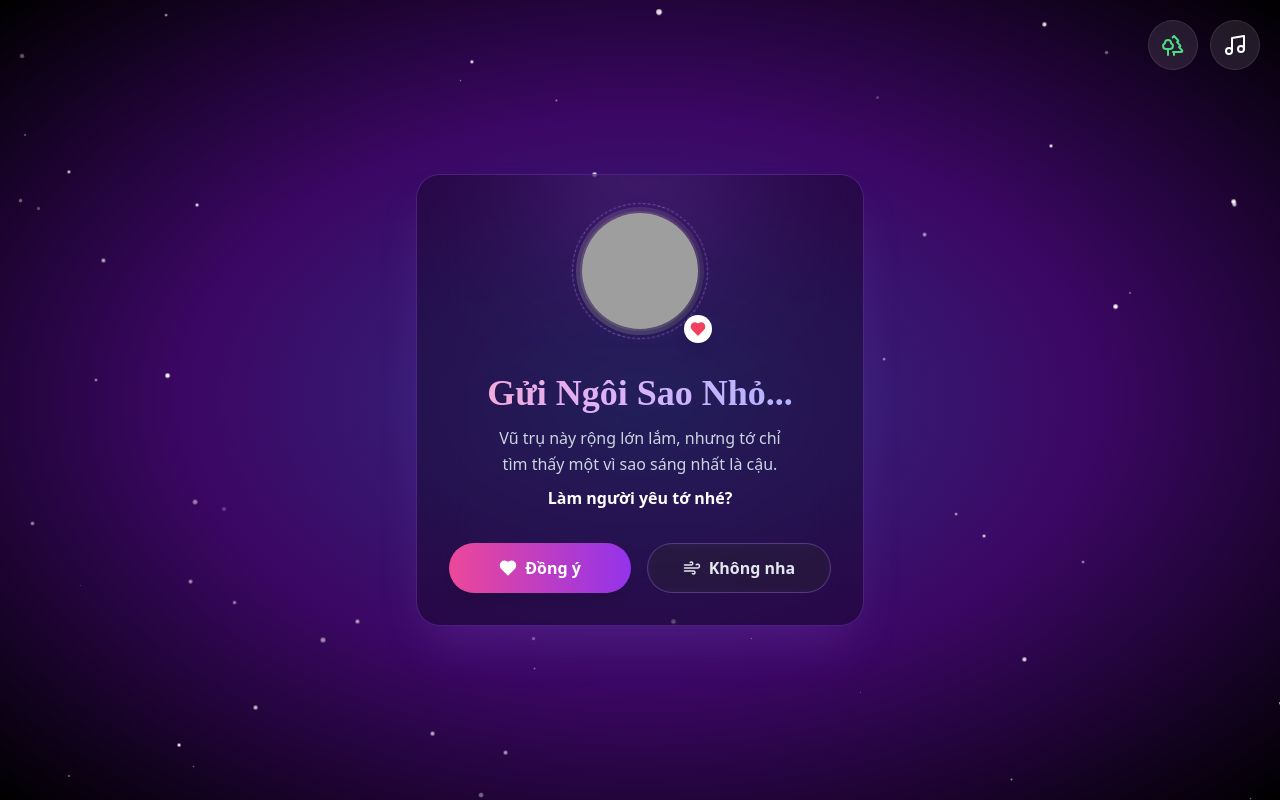
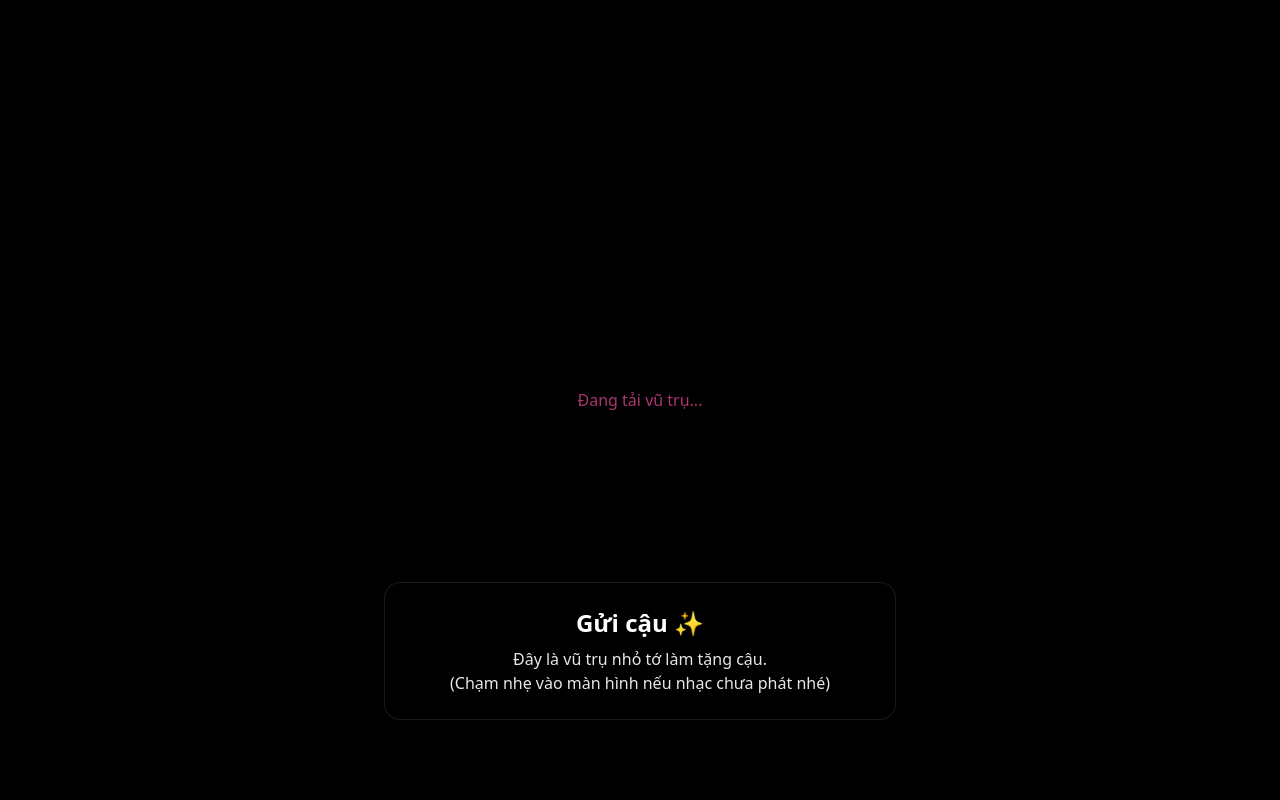
Before and after one commit to nguyennhatlong-offcial/love1, a React (Vite) app: page / in a window 1280 px wide. Built offline with nearby package versions, Linux system fonts and the light colour scheme; grey boxes are pictures that could not be loaded.

Commit message:
Update App.tsx

```diff
--- a/src/App.tsx
+++ b/src/App.tsx
@@ -1,239 +1,84 @@
 import React, { useState, useEffect, useRef } from 'react';
-import { motion, AnimatePresence } from 'framer-motion';
-import { Heart, Music, Leaf, Flower2, Stars, Moon, Trees, Wind } from 'lucide-react';
-import confetti from 'canvas-confetti';
-
-// --- CẤU HÌNH ẢNH & NHẠC ---
-const YOUR_CRUSH_IMAGE = "https://i.ibb.co/whNW2ZGd/20200503-103535.jpg";
-const MUSIC_URL = "https://files.catbox.moe/52jlxf.mp3";
-
-// --- 1. BACKGROUND VŨ TRỤ (Particle Sao) ---
-const UniverseBackground = () => {
-  const stars = Array.from({ length: 60 }).map((_, i) => ({
-    id: i,
-    top: `${Math.random() * 100}%`,
-    left: `${Math.random() * 100}%`,
-    size: Math.random() * 3 + 1,
-    duration: Math.random() * 3 + 2,
-    delay: Math.random() * 5,
-  }));
-
-  return (
-    <div className="absolute inset-0 overflow-hidden pointer-events-none">
-      {stars.map((star) => (
-        <motion.div
-          key={star.id}
-          className="absolute bg-white rounded-full opacity-70"
-          style={{ top: star.top, left: star.left, width: star.size, height: star.size }}
-          animate={{ opacity: [0.2, 1, 0.2], scale: [1, 1.5, 1] }}
-          transition={{ duration: star.duration, repeat: Infinity, delay: star.delay }}
-        />
-      ))}
-    </div>
-  );
-};
-
-// --- 2. BACKGROUND THIÊN NHIÊN (Lá & Đom đóm) ---
-const NatureBackground = () => {
-  const items = Array.from({ length: 40 }).map((_, i) => ({
-    id: i,
-    x: Math.random() * 100,
-    y: Math.random() * 100,
-    type: Math.random() > 0.5 ? 'leaf' : 'firefly',
-    duration: Math.random() * 10 + 10,
-  }));
-
-  return (
-    <div className="absolute inset-0 overflow-hidden pointer-events-none">
-      {items.map((item) => (
-        <motion.div
-          key={item.id}
-          className={`absolute ${item.type === 'firefly' ? 'w-2 h-2 bg-yellow-400 blur-sm rounded-full' : 'text-emerald-300/40'}`}
-          style={{ left: `${item.x}%`, top: `${item.y}%` }}
-          animate={{
-            y: [0, -100, 0],
-            x: [0, Math.random() * 50 - 25, 0],
-            opacity: [0, 1, 0],
-            rotate: item.type === 'leaf' ? 360 : 0
-          }}
-          transition={{ duration: item.duration, repeat: Infinity, ease: "linear" }}
-        >
-          {item.type === 'leaf' && (Math.random() > 0.5 ? <Leaf size={20} /> : <Flower2 size={16} />)}
-        </motion.div>
-      ))}
-    </div>
-  );
-};
+import { motion } from 'framer-motion';
+// Nếu em có component Canvas/Vũ trụ, hãy import ở đây (ví dụ: import Universe from './Universe';)
 
 export default function App() {
-  const [theme, setTheme] = useState<'universe' | 'nature'>('universe'); // Mặc định là Vũ trụ
-  const [isAccepted, setIsAccepted] = useState(false);
-  const [isPlaying, setIsPlaying] = useState(false);
-  const audioRef = useRef<HTMLAudioElement | null>(null);
+  const audioRef = useRef<HTMLAudioElement>(null);
+  const [isAudioPlaying, setIsAudioPlaying] = useState(false);
 
-  // --- LOGIC MÀU SẮC THEO THEME ---
-  const colors = {
-    universe: {
-      bg: "bg-[radial-gradient(ellipse_at_center,_var(--tw-gradient-stops))] from-indigo-900 via-purple-950 to-black",
-      cardBorder: "border-purple-500/30",
-      glow: "bg-purple-500/40",
-      textGradient: "from-pink-300 via-purple-300 to-indigo-300",
-      btnPrimary: "from-pink-500 to-purple-600",
-      btnSecondary: "border-purple-400/30 hover:bg-purple-500/20",
-      shadow: "shadow-purple-500/20",
-      iconColor: "text-purple-300"
-    },
-    nature: {
-      bg: "bg-[radial-gradient(ellipse_at_top,_var(--tw-gradient-stops))] from-emerald-900 via-green-950 to-black",
-      cardBorder: "border-emerald-500/30",
-      glow: "bg-emerald-500/40",
-      textGradient: "from-emerald-300 via-green-200 to-teal-300",
-      btnPrimary: "from-emerald-500 to-green-600",
-      btnSecondary: "border-emerald-400/30 hover:bg-emerald-500/20",
-      shadow: "shadow-emerald-500/20",
-      iconColor: "text-emerald-300"
+  useEffect(() => {
+    // Hàm xử lý phát nhạc
+    const playMusic = async () => {
+      if (audioRef.current && !isAudioPlaying) {
+        audioRef.current.volume = 0.5; // Âm lượng 50%
+        try {
+          await audioRef.current.play();
+          setIsAudioPlaying(true);
+        } catch (err) {
+          console.log("Trình duyệt chặn Autoplay, chờ tương tác người dùng...");
+        }
       }
     };
 
-  const currentTheme = colors[theme];
+    // 1. Thử phát ngay lập tức khi load xong
+    playMusic();
 
-  // --- XỬ LÝ NHẠC ---
-  useEffect(() => {
-    const startAudio = () => {
-      if (audioRef.current) {
-        audioRef.current.play().then(() => setIsPlaying(true)).catch(() => {});
+    // 2. Bẫy sự kiện: Nếu bước 1 thất bại, chỉ cần người dùng chạm/click bất kỳ đâu là nhạc phát ngay
+    const handleInteraction = () => {
+      playMusic();
+      // Sau khi phát được rồi thì gỡ sự kiện ra cho nhẹ máy
+      if (audioRef.current && !audioRef.current.paused) {
+        window.removeEventListener('click', handleInteraction);
+        window.removeEventListener('touchstart', handleInteraction);
       }
     };
-    window.addEventListener('click', startAudio, { once: true });
-    return () => window.removeEventListener('click', startAudio);
-  }, []);
 
-  const handleDecision = (type: 'yes' | 'no') => {
-    setIsAccepted(true);
-    const colorList = theme === 'universe'
-      ? ['#a855f7', '#ec4899', '#6366f1'] // Tím hồng
-      : ['#10b981', '#fbbf24', '#34d399']; // Xanh vàng
+    window.addEventListener('click', handleInteraction);
+    window.addEventListener('touchstart', handleInteraction);
 
-    const end = Date.now() + 3000;
-    const frame = () => {
-      confetti({ particleCount: 3, angle: 60, spread: 55, origin: { x: 0 }, colors: colorList });
-      confetti({ particleCount: 3, angle: 120, spread: 55, origin: { x: 1 }, colors: colorList });
-      if (Date.now() < end) requestAnimationFrame(frame);
+    return () => {
+      window.removeEventListener('click', handleInteraction);
+      window.removeEventListener('touchstart', handleInteraction);
     };
-    frame();
-  };
+  }, [isAudioPlaying]);
 
   return (
-    <div className={`min-h-screen ${currentTheme.bg} text-white flex items-center justify-center p-4 relative overflow-hidden transition-colors duration-1000`}>
-      <audio ref={audioRef} src={MUSIC_URL} loop />
+    <div className="relative w-full h-screen overflow-hidden bg-black text-white">
 
-      {/* RENDER BACKGROUND THEO THEME */}
-      {theme === 'universe' ? <UniverseBackground /> : <NatureBackground />}
+      {/* --- PHẦN NHẠC (Load từ thư mục public để siêu nhanh) --- */}
+      <audio
+        ref={audioRef}
+        src="/music.mp3"
+        autoPlay
+        loop
+        preload="auto"
+      />
 
-      {/* CỤM NÚT ĐIỀU KHIỂN GÓC PHẢI */}
-      <div className="fixed top-5 right-5 z-50 flex gap-3">
-        {/* Nút đổi Theme */}
-        <button
-          onClick={() => setTheme(prev => prev === 'universe' ? 'nature' : 'universe')}
-          className="p-3 bg-white/10 backdrop-blur-md rounded-full border border-white/10 hover:bg-white/20 transition-all hover:scale-110"
-        >
-          {theme === 'universe' ? <Trees className="w-6 h-6 text-green-400" /> : <Moon className="w-6 h-6 text-purple-400" />}
-        </button>
+      {/* --- PHẦN GIAO DIỆN CHÍNH --- */}
+      {/* Em dán code Vũ trụ / Trái tim 3D của em vào khoảng trống này */}
 
-        {/* Nút nhạc */}
-        <button onClick={() => {
-            if(audioRef.current) isPlaying ? audioRef.current.pause() : audioRef.current.play();
-            setIsPlaying(!isPlaying);
-          }}
-          className="p-3 bg-white/10 backdrop-blur-md rounded-full border border-white/10 hover:bg-white/20 transition-all"
-        >
-          <Music className={`w-6 h-6 ${isPlaying ? 'animate-spin-slow' : ''}`} />
-        </button>
+      <div className="absolute inset-0 flex flex-col items-center justify-center z-0">
+          {/* Ví dụ placeholder, em xóa dòng này thay bằng code của em */}
+          <h1 className="text-pink-500 animate-pulse">Đang tải vũ trụ...</h1>
       </div>
 
-      <AnimatePresence mode='wait'>
-        {!isAccepted ? (
+
+      {/* --- PHẦN TEXT / THƯ (Đoạn này anh sửa lỗi thiếu dấu đóng thẻ cho em) --- */}
       <motion.div
-            key="card"
-            initial={{ scale: 0.9, opacity: 0 }}
-            animate={{ scale: 1, opacity: 1 }}
-            exit={{ scale: 1.1, opacity: 0 }}
-            className="relative z-10 w-full max-w-md"
+        initial={{ opacity: 0, y: 50 }}
+        animate={{ opacity: 1, y: 0 }}
+        transition={{ duration: 1.5, delay: 0.5 }}
+        className="absolute bottom-20 left-0 right-0 z-10 text-center p-6 bg-black/40 backdrop-blur-xl rounded-2xl border border-white/10 mx-auto max-w-lg"
       >
-            {/* GLASS CARD 3D */}
-            <div className={`backdrop-blur-xl bg-black/30 border ${currentTheme.cardBorder} rounded-3xl p-8 text-center relative overflow-hidden shadow-2xl ${currentTheme.shadow} transition-all duration-700`}>
+        <h2 className="text-2xl font-bold mb-2">Gửi cậu ✨</h2>
+        <p className="text-gray-200">
+          Đây là vũ trụ nhỏ tớ làm tặng cậu.
+          <br />
+          (Chạm nhẹ vào màn hình nếu nhạc chưa phát nhé)
+        </p>
+      </motion.div>
+      {/* Đã đóng thẻ motion.div cẩn thận */}
 
-              {/* Glow Effect */}
-              <div className={`absolute -top-20 left-1/2 -translate-x-1/2 w-40 h-40 ${currentTheme.glow} rounded-full blur-[80px] transition-colors duration-700`}></div>
-
-              {/* AVATAR */}
-              <div className="relative mb-8 inline-block group">
-                {/* Vòng xoay trang trí */}
-                <motion.div
-                  animate={{ rotate: 360 }}
-                  transition={{ duration: 10, repeat: Infinity, ease: "linear" }}
-                  className={`absolute -inset-1 rounded-full border border-dashed ${theme === 'universe' ? 'border-purple-400' : 'border-emerald-400'} opacity-50`}
-                />
-                <div className="w-32 h-32 rounded-full p-1 bg-gradient-to-tr from-white/20 to-white/5 backdrop-blur-sm">
-                  <img src={YOUR_CRUSH_IMAGE} alt="Crush" className="w-full h-full object-cover rounded-full border-2 border-white/10" />
-                </div>
-                <div className="absolute -bottom-2 -right-2 bg-white text-rose-500 p-1.5 rounded-full shadow-lg">
-                  <Heart size={16} fill="currentColor" />
-                </div>
-              </div>
-
-              {/* TEXT CONTENT */}
-              <h1 className={`text-4xl font-bold mb-3 bg-gradient-to-r ${currentTheme.textGradient} bg-clip-text text-transparent`} style={{ fontFamily: "'Dancing Script', cursive" }}>
-                {theme === 'universe' ? "Gửi Ngôi Sao Nhỏ..." : "Gửi Nhành Cây Nhỏ..."}
-              </h1>
-
-              <p className="text-slate-300 mb-8 font-light leading-relaxed">
-                {theme === 'universe' ? (
-                  <>Vũ trụ này rộng lớn lắm, nhưng tớ chỉ <br/>tìm thấy một vì sao sáng nhất là cậu.</>
-                ) : (
-                  <>Giữa rừng người mênh mông, <br/>tớ chỉ muốn dừng chân bên cậu thôi.</>
-                )}
-                <br/>
-                <span className="font-bold text-white mt-2 block">Làm người yêu tớ nhé?</span>
-              </p>
-
-              {/* BUTTONS */}
-              <div className="flex gap-4 justify-center">
-                <motion.button
-                  whileHover={{ scale: 1.05 }}
-                  whileTap={{ scale: 0.95 }}
-                  onClick={() => handleDecision('yes')}
-                  className={`flex-1 py-3 px-6 rounded-full font-bold text-white shadow-lg bg-gradient-to-r ${currentTheme.btnPrimary} flex items-center justify-center gap-2`}
-                >
-                  <Heart size={18} fill="currentColor" /> Đồng ý
-                </motion.button>
-
-                <motion.button
-                  whileHover={{ scale: 1.05 }}
-                  whileTap={{ scale: 0.95 }}
-                  onClick={() => handleDecision('no')} // Gài hàng
-                  className={`flex-1 py-3 px-6 rounded-full font-semibold text-slate-200 border bg-white/5 backdrop-blur-sm ${currentTheme.btnSecondary} flex items-center justify-center gap-2`}
-                >
-                   {theme === 'universe' ? <Wind size={18}/> : <Leaf size={18}/>} Không nha
-                </motion.button>
-              </div>
-            </div>
-          </motion.div>
-        ) : (
-          /* SUCCESS SCREEN */
-          <motion.div
-            key="success"
-            initial={{ opacity: 0, y: 20 }}
-            animate={{ opacity: 1, y: 0 }}
-            className="z-10 text-center p-6 bg-black/40 backdrop-blur-xl rounded-2xl border border-white/10"
-          >
-            <h2 className={`text-5xl font-bold mb-4 bg-gradient-to-r ${currentTheme.textGradient} bg-clip-text text-transparent`} style={{ fontFamily: "'Dancing Script', cursive" }}>
-              Yêu cậu 3000! ❤️
-            </h2>
-            <p className="text-slate-300">Biết ngay là cậu sẽ đồng ý mà!</p>
-          </motion.div>
-        )}
-      </AnimatePresence>
     </div>
   );
 }
```
Lines whose indentation alone changed are shown as unchanged.
